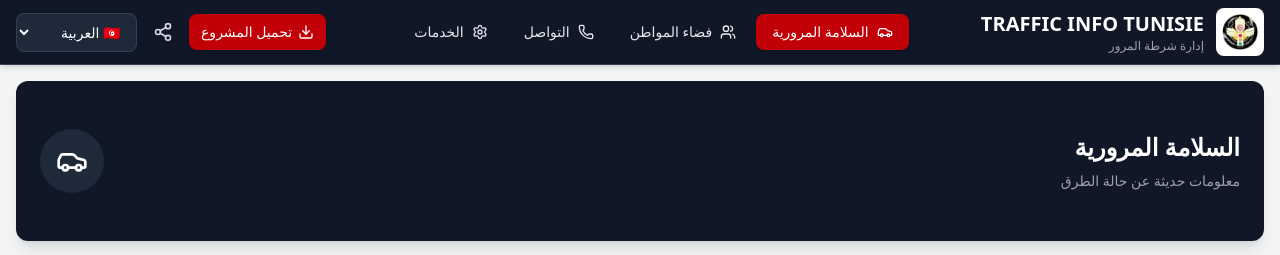
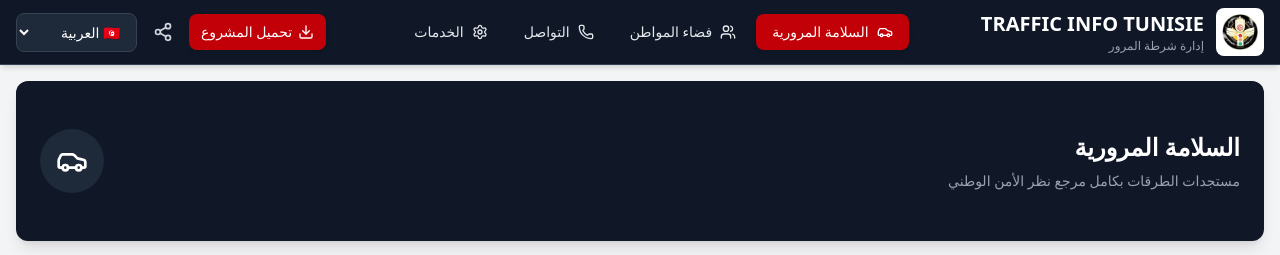
Before and after one commit to interfoufou/trafic-info, a Next.js app: page / in a window 1280 px wide. Shown: the top 255 px of the page. Built offline with nearby package versions, Linux system fonts and the light colour scheme.

Commit message:
تغيير نص قسم السلامة المرورية إلى 'مستجدات الطرقات بكامل مرجع نظر الأمن الوطني'

```diff
--- a/src/app/page.tsx
+++ b/src/app/page.tsx
@@ -69,7 +69,7 @@ const translations = {
     sections: {
       safety: {
         title: 'السلامة المرورية',
-        subtitle: 'معلومات حديثة عن حالة الطرق',
+        subtitle: 'مستجدات الطرقات بكامل مرجع نظر الأمن الوطني',
         congestion: 'الإكتظاظ المروري',
         reports: 'البلاغات المرورية',
         roadworks: 'الأشغال بالطريق',
@@ -147,7 +147,7 @@ const translations = {
     sections: {
       safety: {
         title: 'Sécurité Routière',
-        subtitle: 'Informations sur l\'état des routes',
+        subtitle: 'Actualités routières dans toute la zone de compétence de la Sûreté Nationale',
         congestion: 'Encombrement',
         reports: 'Signalements',
         roadworks: 'Travaux',
@@ -225,7 +225,7 @@ const translations = {
     sections: {
       safety: {
         title: 'Road Safety',
-        subtitle: 'Latest road condition information',
+        subtitle: 'Road updates across the entire National Security jurisdiction',
         congestion: 'Traffic Congestion',
         reports: 'Reports',
         roadworks: 'Road Works',
```
